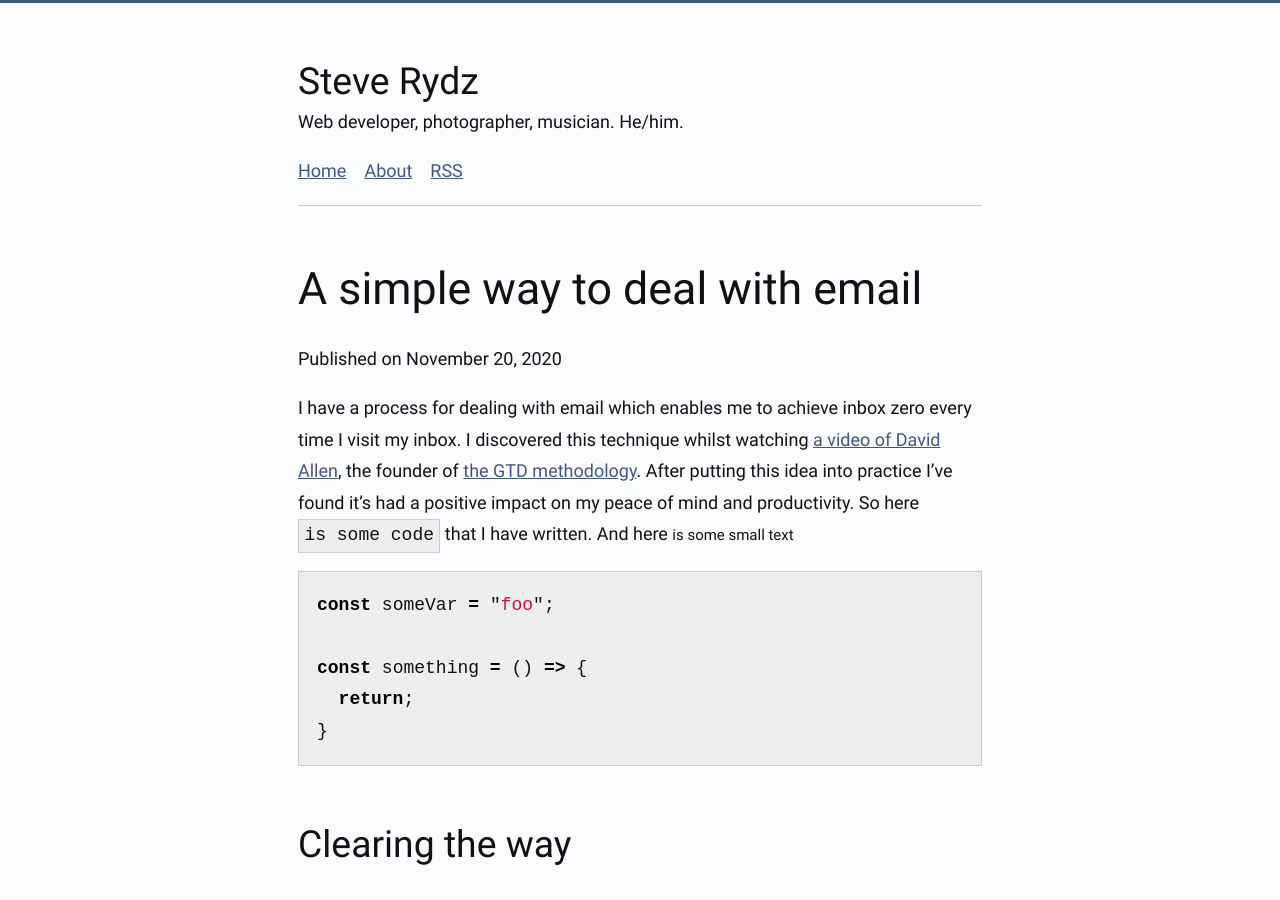
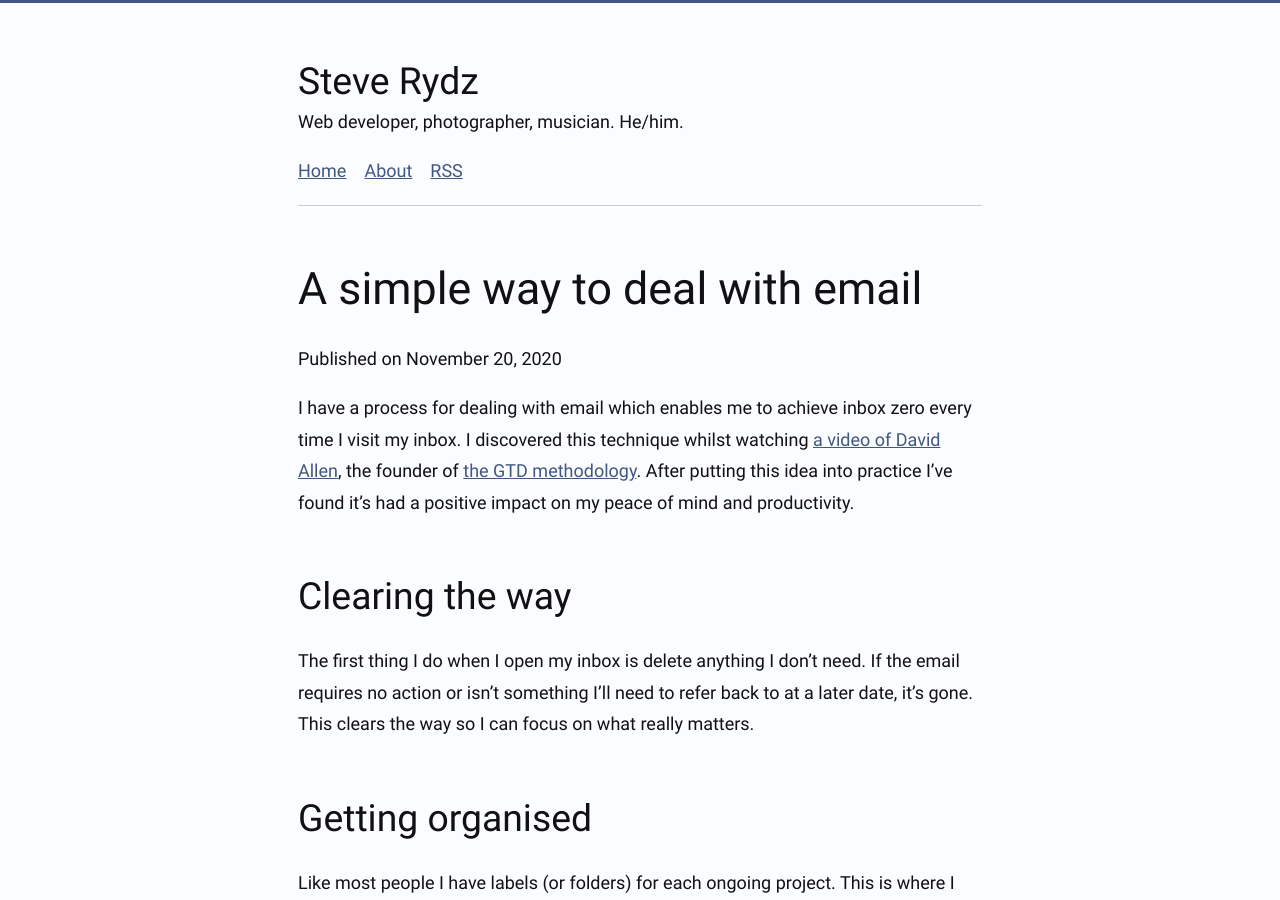
Before and after one commit to steverydz/steverydz.github.io, a Jekyll site: the page built from _posts/2020-11-20-a-simple-way-to-deal-with-email.md, in a window 1280 px wide and 900 px high. Built offline with Jekyll 4.4.1, drawn with Linux system fonts in a browser that asks for light colours.

Commit message:
Remove test code

```diff
--- a/_posts/2020-11-20-a-simple-way-to-deal-with-email.md
+++ b/_posts/2020-11-20-a-simple-way-to-deal-with-email.md
@@ -3,15 +3,7 @@ layout: post
 title: A simple way to deal with email
 ---
 
-I have a process for dealing with email which enables me to achieve inbox zero every time I visit my inbox. I discovered this technique whilst watching [a video of David Allen](https://www.youtube.com/watch?v=sMvUlLI37jM), the founder of [the GTD methodology](https://gettingthingsdone.com/). After putting this idea into practice I&rsquo;ve found it&rsquo;s had a positive impact on my peace of mind and productivity. So here <code>is some code</code> that I have written. And here <small>is some small text</small>
-
-{% highlight javascript %}
-const someVar = "foo";
-
-const something = () => {
-  return;
-}
-{% endhighlight %}
+I have a process for dealing with email which enables me to achieve inbox zero every time I visit my inbox. I discovered this technique whilst watching [a video of David Allen](https://www.youtube.com/watch?v=sMvUlLI37jM), the founder of [the GTD methodology](https://gettingthingsdone.com/). After putting this idea into practice I&rsquo;ve found it&rsquo;s had a positive impact on my peace of mind and productivity.
 
 ## Clearing the way
 
```
